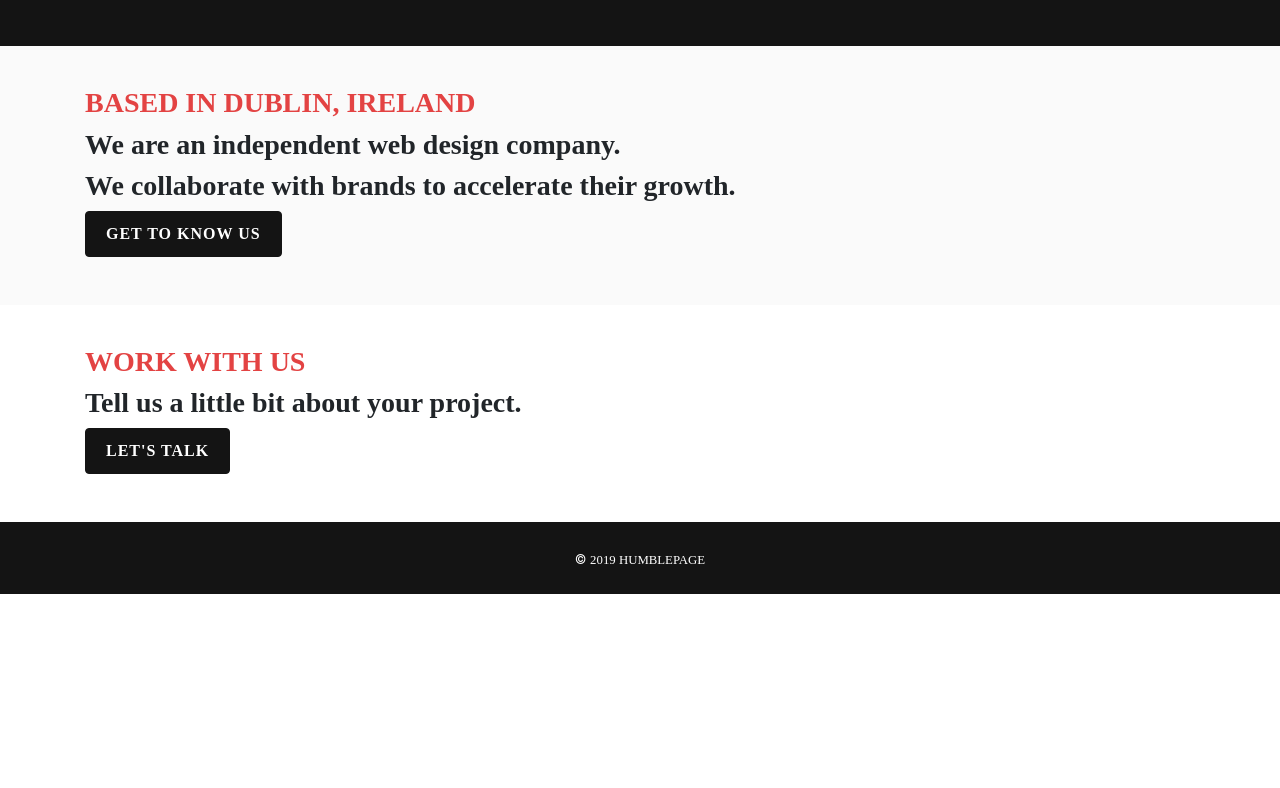
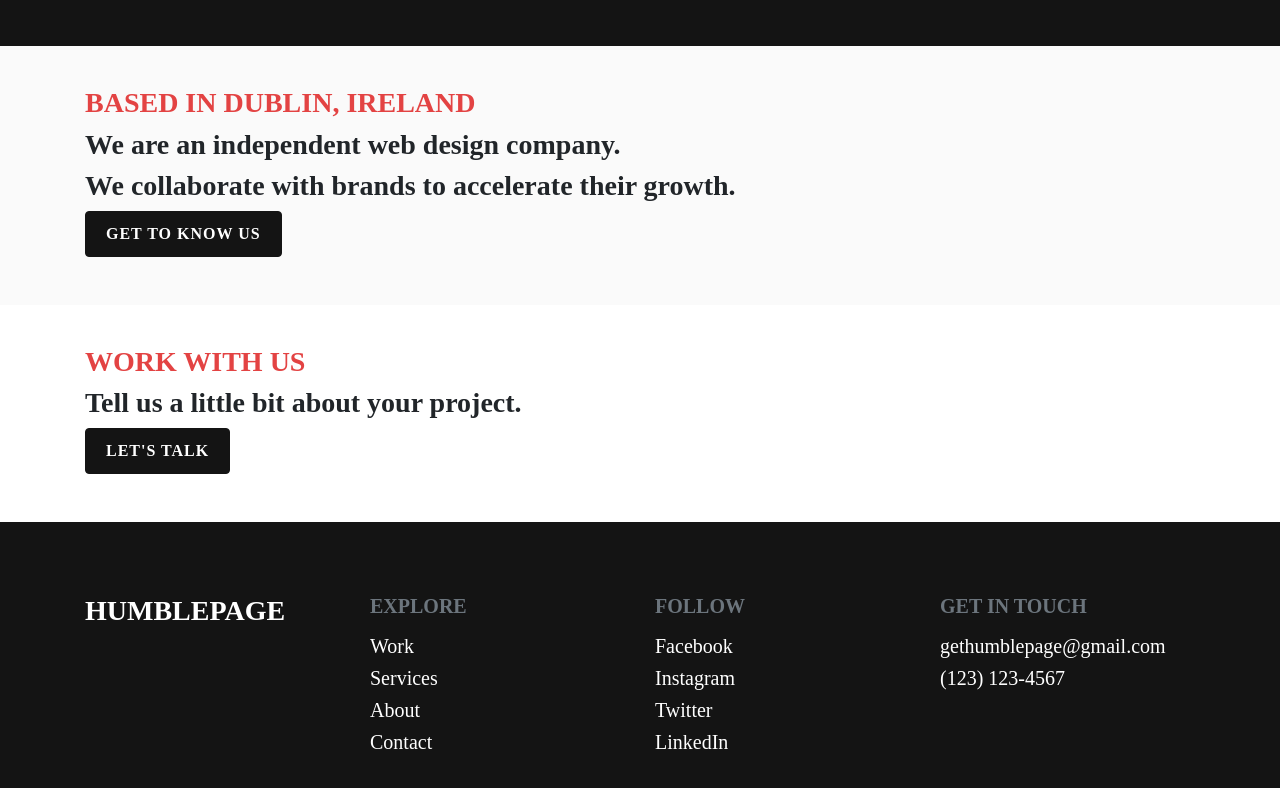
Before and after one commit to jkrclaro/asimov, a React (Create React App) app in the folder humblepage/: page / in a window 1280 px wide. Shown: the part 522-1310 px from the top of the page. Before the commit the page ends 1116 px from the top, so only its background shows below. Built offline with nearby package versions, Linux system fonts and the light colour scheme; what webfontloader would draw is missing.

Commit message:
Fixed footer

```diff
--- a/humblepage/src/components/Footer.jsx
+++ b/humblepage/src/components/Footer.jsx
@@ -1,23 +1,66 @@
 import React from 'react';
+import { Link } from 'react-router-dom';
 import { FontAwesomeIcon } from '@fortawesome/react-fontawesome';
 
 
-const styles = {
-    footerFont: {fontFamily: 'Titillium Web'},
-}
+class Footer extends React.Component {
 
-class Footer extends React.Component {
+    state = {
+        isDesktop: false
+    }
+    updatePredicate = this.updatePredicate.bind(this);
+
+    componentDidMount() {
+        this.updatePredicate();
+        window.addEventListener('resize', this.updatePredicate);
+    };
+
+    componentWillUnmount() {
+        window.removeEventListener('resize', this.updatePredicate);
+    };
+
+    updatePredicate() {
+        this.setState({ isDesktop: window.innerWidth > 992 });
+    };
 
     render() {
         return (
-            <div style={{backgroundColor: '#141414'}}>
-                <ul className="nav justify-content-center mt-3 mb-3">
-                    <li className="nav-item text-center">
-                        <span className='nav-link disabled'>
-                            <small style={{color: '#fff'}}>&copy; <span style={styles.footerFont}>2019 HUMBLEPAGE</span></small>
-                        </span>
-                    </li>
-                </ul>
+            <div className='footer white-color'>
+                <div className='container mt-5 mb-5'>
+                    {this.state.isDesktop ? (
+                        <div className='row'>
+                            <div className='col-lg-3 mt-4'>
+                                <h3><b>HUMBLEPAGE</b></h3>
+                            </div>
+                            <div className='col-lg-3 mt-4'>
+                                <h5 className='text-muted mb-3'><b>EXPLORE</b></h5>
+                                <h5><Link to='/work' className='white-color' href='/'>Work</Link></h5>
+                                <h5><Link to='/services' className='white-color' href='/'>Services</Link></h5>
+                                <h5><Link to='/about' className='white-color' href='/'>About</Link></h5>
+                                <h5><Link to='/contact' className='white-color' href='/'>Contact</Link></h5>
+                            </div>
+                            <div className='col-lg-3 mt-4'>
+                                <h5 className='text-muted mb-3'><b>FOLLOW</b></h5>
+                                <h5><a href='https://www.facebook.com' className='white-color' href='/'>Facebook</a></h5>
+                                <h5><a href='https://www.instagram.com' className='white-color' href='/'>Instagram</a></h5>
+                                <h5><a href='https://www.twitter.com' className='white-color' href='/'>Twitter</a></h5>
+                                <h5><a href='https://www.linkedin.com' className='white-color' href='/'>LinkedIn</a></h5>
+                            </div>
+                            <div className='col-lg-3 mt-4'>
+                                <h5 className='text-muted mb-3'><b>GET IN TOUCH</b></h5>
+                                <h5><a href='mailto:gethumblepage@gmail.com' className='white-color' href='/'>gethumblepage@gmail.com</a></h5>
+                                <h5><a href='tel:1231234567' className='white-color' href='/'>(123) 123-4567</a></h5>
+                            </div>
+                        </div>
+                    ) : (
+                        <div className='col-lg-12 text-center'>
+                            <h3 className='mb-5'><b>HUMBLEPAGE</b></h3>
+                            <h5 className='text-muted mb-3'><b>GET IN TOUCH</b></h5>
+                            <h5><a href='mailto:gethumblepage@gmail.com' className='white-color' href='/'>gethumblepage@gmail.com</a></h5>
+                            <h5><a href='tel:1231234567' className='white-color' href='/'>(123) 123-4567</a></h5>
+                        </div>
+                    )}
+                </div>
             </div>
         )
     }
--- a/humblepage/src/components/Service.jsx
+++ b/humblepage/src/components/Service.jsx
@@ -31,7 +31,7 @@ class Service extends React.Component {
         return (
             <div>
                 <div className='container mt-5' style={styles.serviceFont}>
-                    <h1 className='mb-5'><b>This is what we offer.</b></h1>
+                    <h3 className='mb-5'><b>This is what we offer.</b></h3>
                     <div className='row'>
                         <div className='col-lg-6'>
                             {this.state.isDesktop ? (
--- a/humblepage/src/index.css
+++ b/humblepage/src/index.css
@@ -102,6 +102,11 @@ ul {
     color:#fff !important;
 }
 
+.footer {
+    background-color: #141414;
+    font-family: 'Titillium Web';
+}
+
 /* Overlay*/
 .overlay {
     height: 100%;
```
